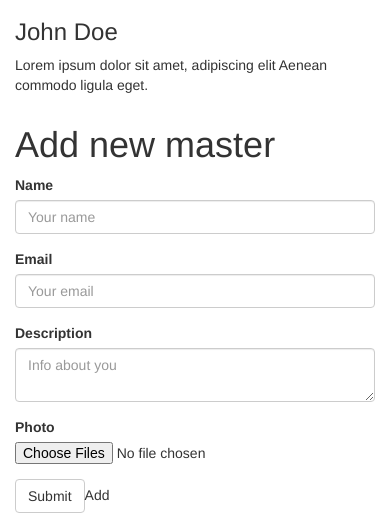
After one commit to SerebryanskiySergei/artduet, a PHP site: page /masters.html in a window 390 px wide. The commit adds this page. Shown: the part 1571-2099 px from the top of the page. Run offline with PHP 8.4, Linux system fonts and the light colour scheme; some libraries are stand-ins or nearby versions.

Commit message:
some change

```diff
--- /dev/null
+++ b/css/style_admin.css
@@ -0,0 +1,33 @@
+#message{
+position:absolute;
+top:120px;
+left:815px;
+}
+#success
+{
+color:green;
+}
+#invalid
+{
+color:red;
+}
+#line
+{
+margin-top: 274px;
+}
+#error
+{
+color:red;
+}
+#error_message
+{
+color:blue;
+}
+#loading
+{
+display:none;
+position:absolute;
+top:50px;
+left:850px;
+font-size:25px;
+}
--- /dev/null
+++ b/masters.html
@@ -0,0 +1,160 @@
+<html>
+
+<head>
+  <meta charset="utf-8">
+  <meta name="viewport" content="width=device-width, initial-scale=1">
+  <script type="text/javascript" src="http://cdnjs.cloudflare.com/ajax/libs/jquery/2.0.3/jquery.min.js"></script>
+  <script type="text/javascript" src="http://netdna.bootstrapcdn.com/bootstrap/3.3.4/js/bootstrap.min.js"></script>
+  <link href="http://cdnjs.cloudflare.com/ajax/libs/font-awesome/4.3.0/css/font-awesome.min.css" rel="stylesheet" type="text/css">
+  <link href="http://pingendo.github.io/pingendo-bootstrap/themes/default/bootstrap.css" rel="stylesheet" type="text/css">
+  <link href="css/style_admin.css" rel="stylesheet" type="text/css">
+
+</head>
+
+<body>
+
+  <div class="navbar navbar-default navbar-static-top">
+    <div class="container">
+      <div class="navbar-header">
+        <button type="button" class="navbar-toggle" data-toggle="collapse" data-target="#navbar-ex-collapse">
+          <span class="sr-only">Toggle navigation</span>
+          <span class="icon-bar">
+        </span><span class="icon-bar">
+        </span><span class="icon-bar">
+        </span>
+        </button>
+        <a class="navbar-brand" href="#"><span>Art Duet</span></a>
+      </div>
+      <div class="collapse navbar-collapse" id="navbar-ex-collapse">
+        <ul class="nav navbar-nav navbar-right">
+          <li class="active"><a href="#">Items</a></li>
+          <li><a href="#">Masters</a></li>
+        </ul>
+      </div>
+    </div>
+  </div>
+  <div class="section">
+    <div class="container">
+      <div class="row">
+        <div class="col-md-12">
+          <h1 class="text-center">Team</h1>
+          <p class="text-center">We are a group of skilled individuals.</p>
+        </div>
+      </div>
+      <div class="row">
+        <div class="col-md-2">
+          <img src="http://pingendo.github.io/pingendo-bootstrap/assets/user_placeholder.png" class="img-circle img-responsive">
+        </div>
+        <div class="col-md-4">
+          <h3 class="text-left">John Doe</h3>
+          <p class="text-left">Lorem ipsum dolor sit amet, adipiscing elit Aenean commodo ligula eget.</p>
+        </div>
+        <div class="col-md-2">
+          <img src="http://pingendo.github.io/pingendo-bootstrap/assets/user_placeholder.png" class="img-circle img-responsive">
+        </div>
+        <div class="col-md-4">
+          <h3 class="text-left">John Doe</h3>
+          <p class="text-left">Lorem ipsum dolor sit amet, adipiscing elit Aenean commodo ligula eget.</p>
+        </div>
+      </div>
+      <div class="row">
+        <div class="col-md-2">
+          <img src="http://pingendo.github.io/pingendo-bootstrap/assets/user_placeholder.png" class="img-circle img-responsive">
+        </div>
+        <div class="col-md-4">
+          <h3 class="text-left">John Doe</h3>
+          <p class="text-left">Lorem ipsum dolor sit amet, adipiscing elit Aenean commodo ligula eget.</p>
+        </div>
+        <div class="col-md-2">
+          <img src="http://pingendo.github.io/pingendo-bootstrap/assets/user_placeholder.png" class="img-circle img-responsive">
+        </div>
+        <div class="col-md-4 text-center">
+          <h3 class="text-left">John Doe</h3>
+          <p class="text-left">Lorem ipsum dolor sit amet, adipiscing elit Aenean commodo ligula eget.</p>
+        </div>
+      </div>
+    </div>
+  </div>
+  <div class="section">
+    <div class="container">
+      <div class="row">
+        <div class="col-md-12">
+          <h1>Add new master</h1>
+        </div>
+      </div>
+    </div>
+  </div>
+  <div class="section">
+    <div class="container">
+      <div class="row">
+        <div class="col-md-12">
+          <form class="form-horizontal" id="masterform" role="form">
+            <div class="form-group has-feedback">
+              <div class="col-sm-2">
+                <label for="name" class="control-label">Name</label>
+              </div>
+              <div class="col-sm-10">
+                <input type="text" class="form-control" id="name" name="name" placeholder="Your name" required>
+              </div>
+            </div>
+            <div class="form-group">
+              <div class="col-sm-2">
+                <label for="email" class="control-label">Email</label>
+              </div>
+              <div class="col-sm-10">
+                <input type="email" class="form-control" id="email" name="email" placeholder="Your email" required>
+              </div>
+            </div>
+            <div class="form-group">
+              <div class="col-sm-2">
+                <label class="control-label">Description</label>
+              </div>
+              <div class="col-sm-10">
+                <textarea class="form-control" name="description" id="description" placeholder="Info about you" required></textarea>
+              </div>
+            </div>
+            <div class="form-group">
+              <div class="col-sm-2">
+                <label class="control-label">Photo</label>
+              </div>
+              <div class="col-sm-10">
+                <input name="file" multiple id="file" accept="image/*,image/jpeg" type="file" required>
+              </div>
+            </div>
+            <div class="form-group">
+              <div class="col-sm-offset-2 col-sm-10">
+                <input type="submit" id="submit" class="btn btn-default">Add</input>
+              </div>
+            </div>
+          </form>
+        </div>
+      </div>
+    </div>
+  </div>
+  <h4 id='loading'>loading..</h4>
+  <div id="message"></div>
+  <script type="text/javascript">
+    $(document).ready(function(e) {
+          $("#masterform").on('submit', (function(e) {
+            e.preventDefault();
+            $("#message").empty();
+            $('#loading').show();
+            $.ajax({
+              url: "request.php", // Url to which the request is send
+              type: "POST", // Type of request to be send, called as method
+              data: new FormData(this), // Data sent to server, a set of key/value pairs (i.e. form fields and values)
+              contentType: false, // The content type used when sending data to the server.
+              cache: false, // To unable request pages to be cached
+              processData: false, // To send DOMDocument or non processed data file it is set to false
+              success: function(data) // A function to be called if request succeeds
+                {
+                  $('#loading').hide();
+                  $("#message").html(data);
+                }
+            });
+          }));
+        }
+  </script>
+</body>
+
+</html>
```
Also changed, not shown: db.php (+31 -4 lines), items.html (added, +117 -0 lines), request.php (added, +82 -0 lines), css/templatemo_style.css (line endings or trailing spaces).
